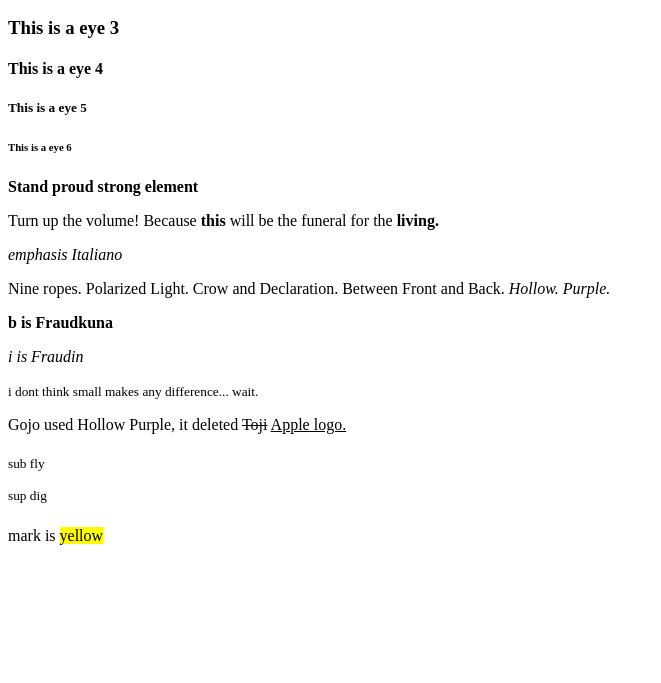
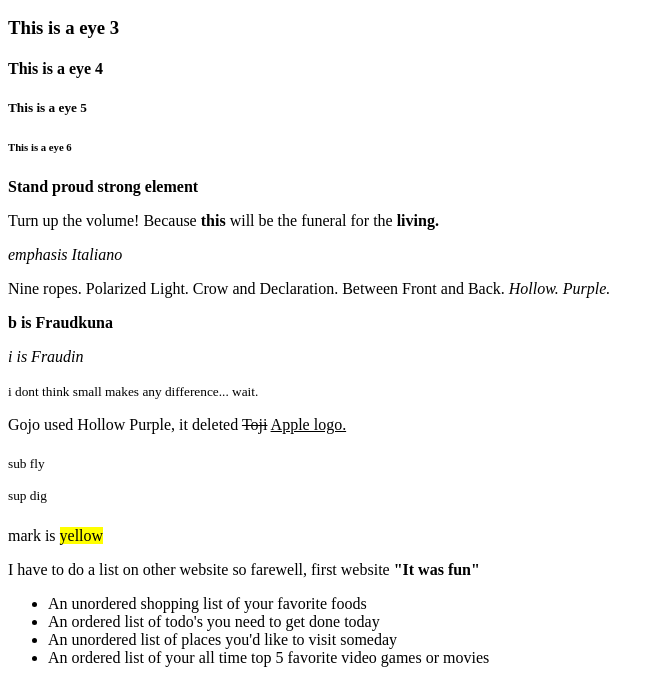
Before and after one commit to Go-NahIdWin-jo/html-boilerplate, a plain HTML site: page index.html in a window 1280 px wide. Shown: the part 276-959 px from the top of the page, without its empty margins (0-661 px from the left). Before the commit the page ends 837 px from the top, so only its background shows below. Drawn offline with Linux system fonts and the light colour scheme.

Commit message:
Maybe this is the last update.

```diff
--- a/index.html
+++ b/index.html
@@ -41,5 +41,15 @@
         <p><sup>sup dig</sup></p>
         <p>mark is <mark>yellow</mark></p>
 
+        <p> I have to do a list on other website so farewell, first website <strong>"It was fun"</strong></p>
+        <p>
+            <ul>
+                <li>An unordered shopping list of your favorite foods</li>
+                <li>An ordered list of todo's you need to get done today</li>
+                <li>An unordered list of places you'd like to visit someday</li>
+                <li>An ordered list of your all time top 5 favorite video games or movies</li>
+            </ul>
+        </p>
+        <!-- ul unordered, ol for ordered -->
     </body>
 </html>
```
